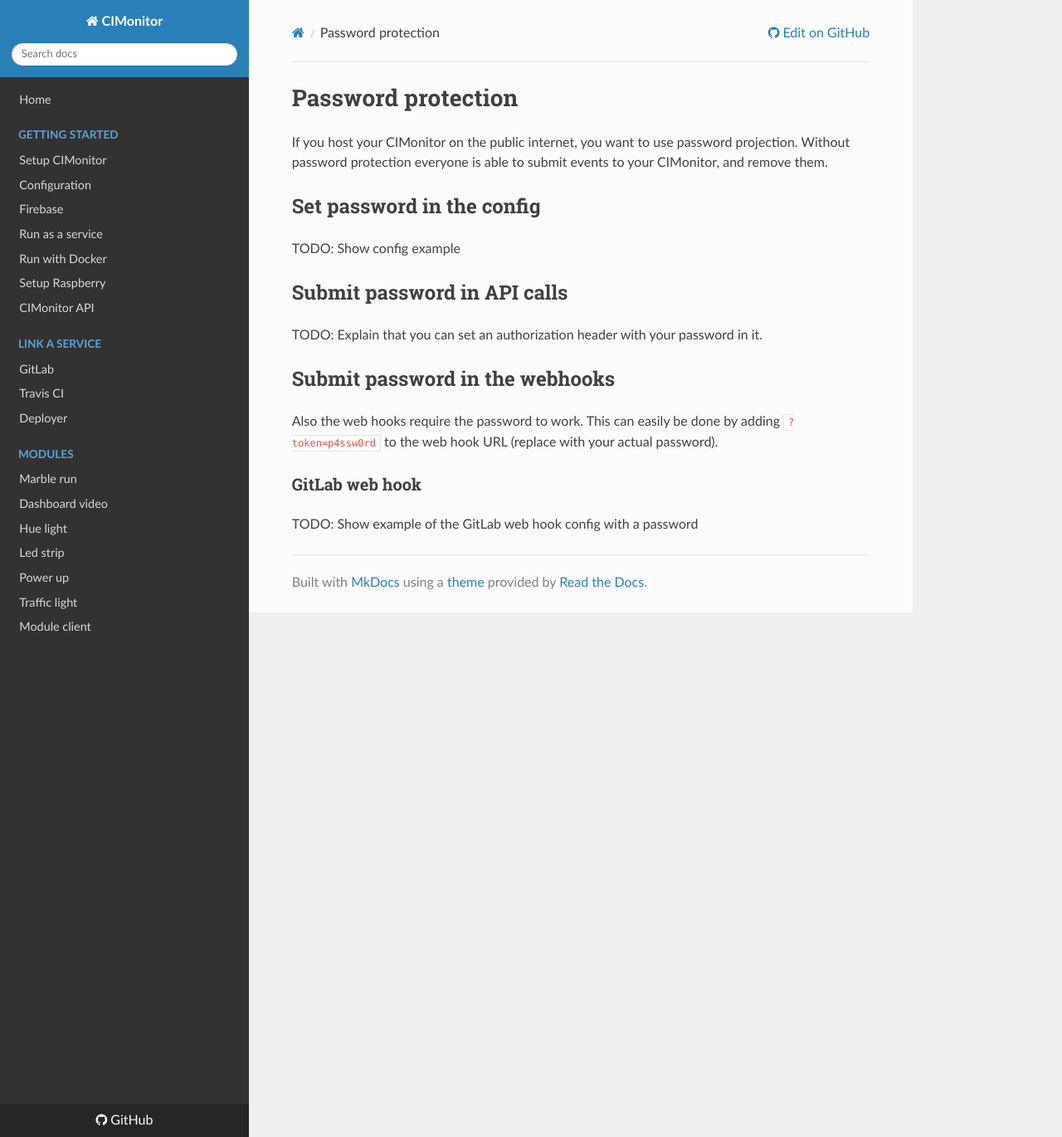
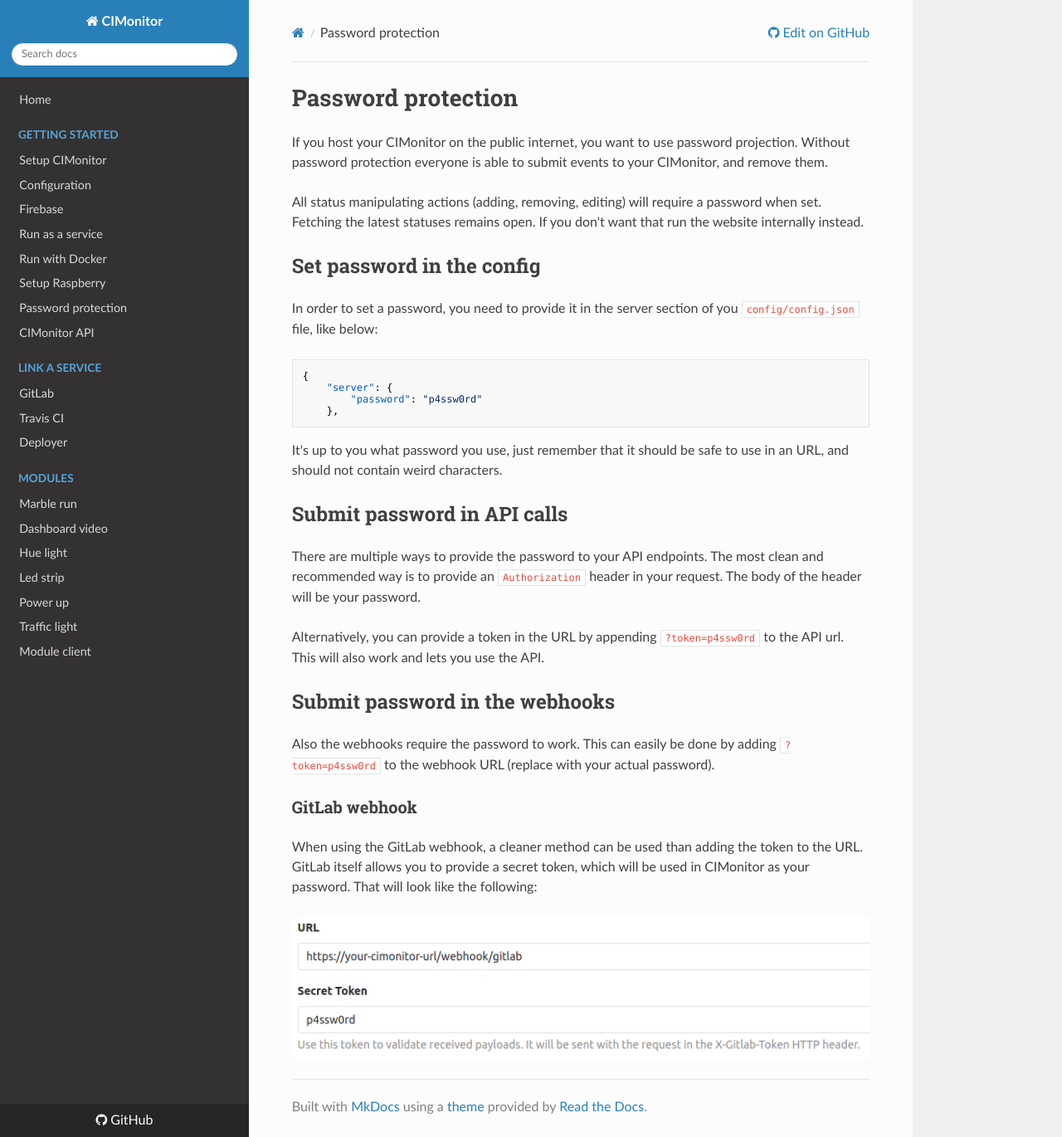
Before and after one commit to FuturePortal/CIMonitor, an MkDocs documentation site: the page built from docs/setup/password-projection.md, in a window 1280 px wide and 1370 px high. Shown: the whole window at 83% size. Built offline with MkDocs 1.6.1, drawn with Linux system fonts in a browser that asks for light colours; nearby versions of some CDN libraries; old or Windows-style settings are respelled for this version of MkDocs.

Commit message:
Finish first draft of the password protection docs

````diff
--- a/docs/setup/password-projection.md
+++ b/docs/setup/password-projection.md
@@ -3,19 +3,40 @@
 If you host your CIMonitor on the public internet, you want to use password projection. Without password protection
 everyone is able to submit events to your CIMonitor, and remove them.
 
+All status manipulating actions (adding, removing, editing) will require a password when set. Fetching the latest
+statuses remains open. If you don't want that run the website internally instead.
+
 ## Set password in the config
 
-TODO: Show config example
+In order to set a password, you need to provide it in the server section of you `config/config.json` file, like
+below:
+
+```json
+{
+    "server": {
+        "password": "p4ssw0rd"
+    },
+```
+
+It's up to you what password you use, just remember that it should be safe to use in an URL, and should not contain
+weird characters.
 
 ## Submit password in API calls
 
-TODO: Explain that you can set an authorization header with your password in it.
+There are multiple ways to provide the password to your API endpoints. The most clean and recommended way is to provide
+an `Authorization` header in your request. The body of the header will be your password.
+
+Alternatively, you can provide a token in the URL by appending `?token=p4ssw0rd` to the API url. This will also work
+and lets you use the API.
 
 ## Submit password in the webhooks
 
-Also the web hooks require the password to work. This can easily be done by adding `?token=p4ssw0rd` to the web hook
+Also the webhooks require the password to work. This can easily be done by adding `?token=p4ssw0rd` to the webhook
 URL (replace with your actual password).
 
-### GitLab web hook
+### GitLab webhook
 
-TODO: Show example of the GitLab web hook config with a password
+When using the GitLab webhook, a cleaner method can be used than adding the token to the URL. GitLab itself allows you
+to provide a secret token, which will be used in CIMonitor as your password. That will look like the following:
+
+![GitLab webhook secret token](../img/gitlab/webhook-token.png)
--- a/mkdocs.yml
+++ b/mkdocs.yml
@@ -12,6 +12,7 @@
         - Run as a service: setup/run-as-service.md
         - Run with Docker: setup/run-with-docker.md
         - Setup Raspberry: setup/Raspberry.md
+        - Password protection: setup/password-protection.md
     - CIMonitor API: API.md
     - Link a service:
         - GitLab: services/GitLab.md
````
Also changed, not shown: docs/img/gitlab/webhook-token.png (added).
